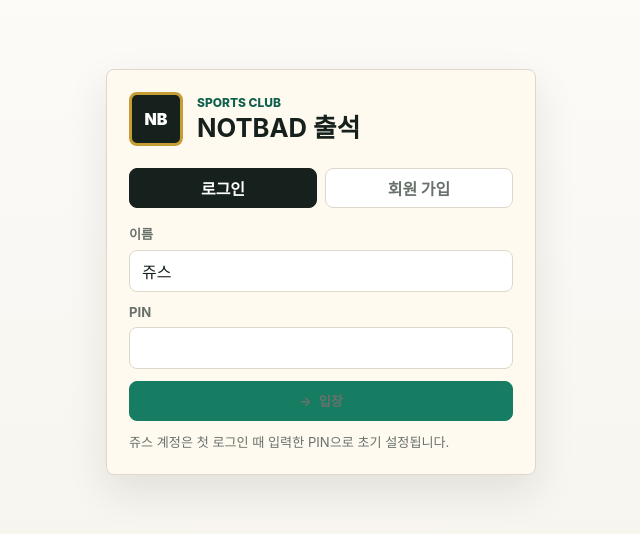
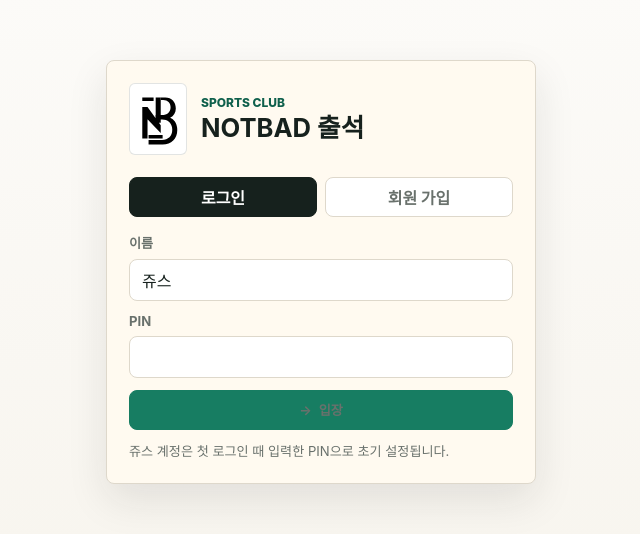
Before and after one commit to kjongh/NotBad_attendance, a plain HTML site: page index.html in a window 1280 px wide. Shown: the part 128-662 px from the top of the page, without its empty margins (319-959 px from the left). Drawn offline with Linux system fonts and the light colour scheme.

Commit message:
Add NOTBAD logo

```diff
--- a/index.html
+++ b/index.html
@@ -10,7 +10,9 @@
     <section id="authScreen" class="auth-screen">
       <div class="auth-card">
         <div class="brand auth-brand">
-          <div class="brand-mark" aria-hidden="true">NB</div>
+          <div class="brand-mark" aria-hidden="true">
+            <img src="assets/notbad-logo.svg" alt="" />
+          </div>
           <div>
             <p class="eyebrow">SPORTS CLUB</p>
             <h1>NOTBAD 출석</h1>
@@ -58,7 +60,9 @@
     <div id="appShell" class="app-shell" hidden>
       <header class="topbar">
         <div class="brand">
-          <div class="brand-mark" aria-hidden="true">NB</div>
+          <div class="brand-mark" aria-hidden="true">
+            <img src="assets/notbad-logo.svg" alt="" />
+          </div>
           <div>
             <p class="eyebrow">SPORTS CLUB</p>
             <h1>NOTBAD 출석</h1>
--- a/styles.css
+++ b/styles.css
@@ -135,15 +135,21 @@ button {
 
 .brand-mark {
   display: grid;
-  width: 54px;
-  height: 54px;
+  width: 58px;
+  height: 72px;
   place-items: center;
   flex: 0 0 auto;
-  color: #fff;
-  background: var(--ink);
-  border: 3px solid var(--gold);
-  border-radius: 8px;
-  font-weight: 900;
+  padding: 6px;
+  background: #fff;
+  border: 1px solid rgba(22, 33, 29, 0.12);
+  border-radius: 6px;
+}
+
+.brand-mark img {
+  display: block;
+  width: 100%;
+  height: 100%;
+  object-fit: contain;
 }
 
 .eyebrow {
```
Also changed, not shown: assets/notbad-logo.svg (added), 1 other file.
